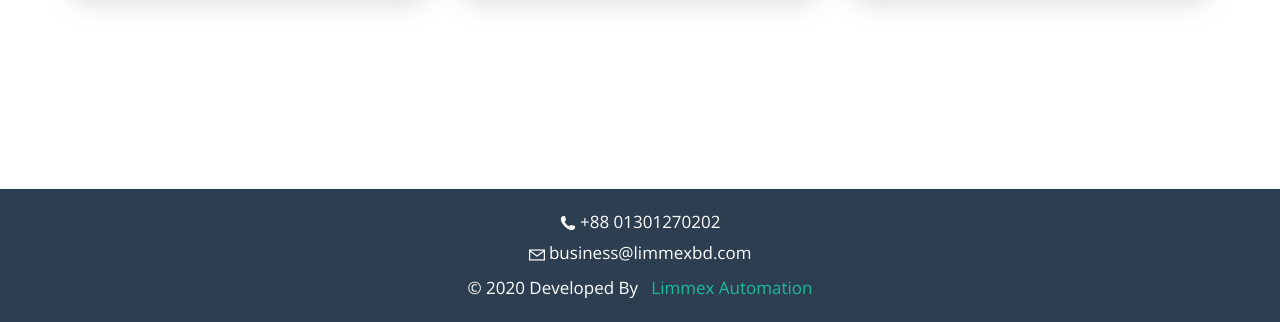
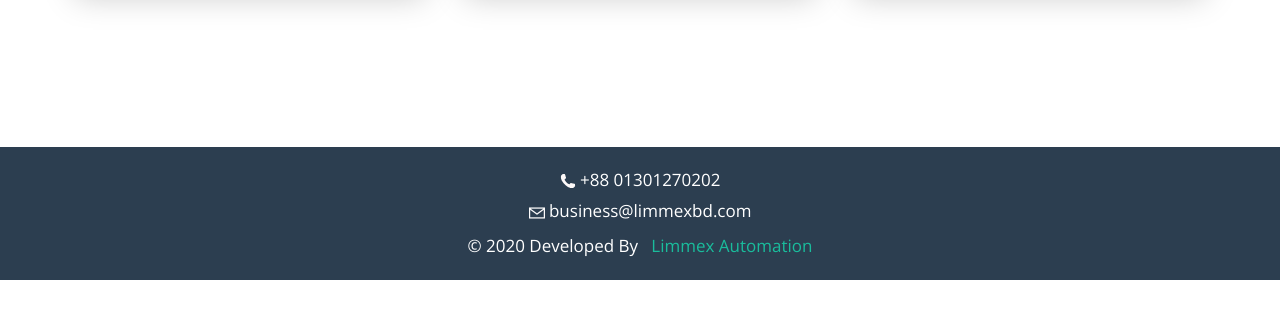
Before and after one commit to arifuzzaman31/limmexbd, a plain HTML site: page index.html in a window 1280 px wide. Shown: the part 478-800 px from the top of the page. Drawn offline with nearby package versions, Linux system fonts and the light colour scheme.

Commit message:
remove footer position fixed

```diff
--- a/css/style.css
+++ b/css/style.css
@@ -171,10 +171,14 @@ box-shadow: 0 10px 16px 0 rgba(0,0,0,0.2),0 6px 20px 0 rgba(0,0,0,0.19) !importa
 
 /* End Service Style 9 Css */
 /* Footer start */
+/*@media screen and (min-width: 900px) {
+  .footer {
+    	position: fixed;
+  }
+}*/
 .footer{
   	bottom: 0;
   	width: 100%;
-	position: fixed;
 	z-index: 111;
 	background:#2C3E50;
 }
```
